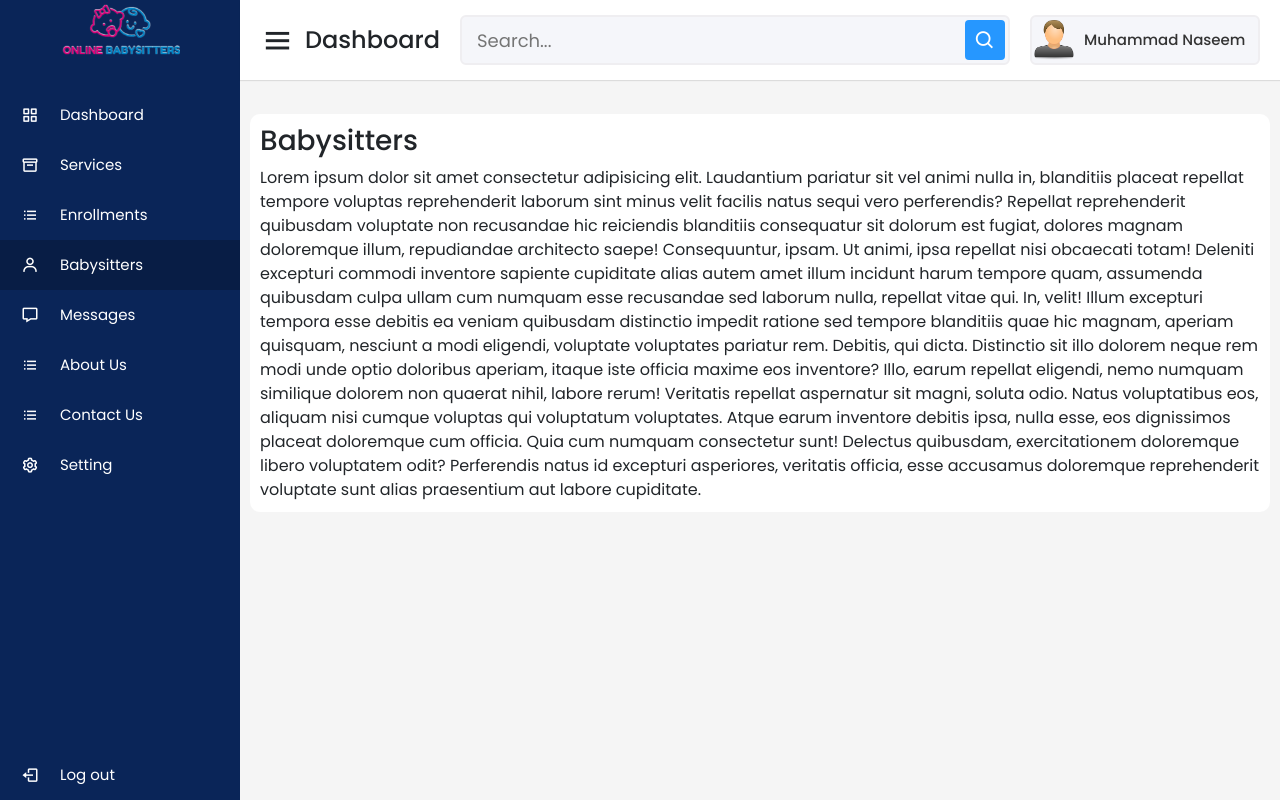
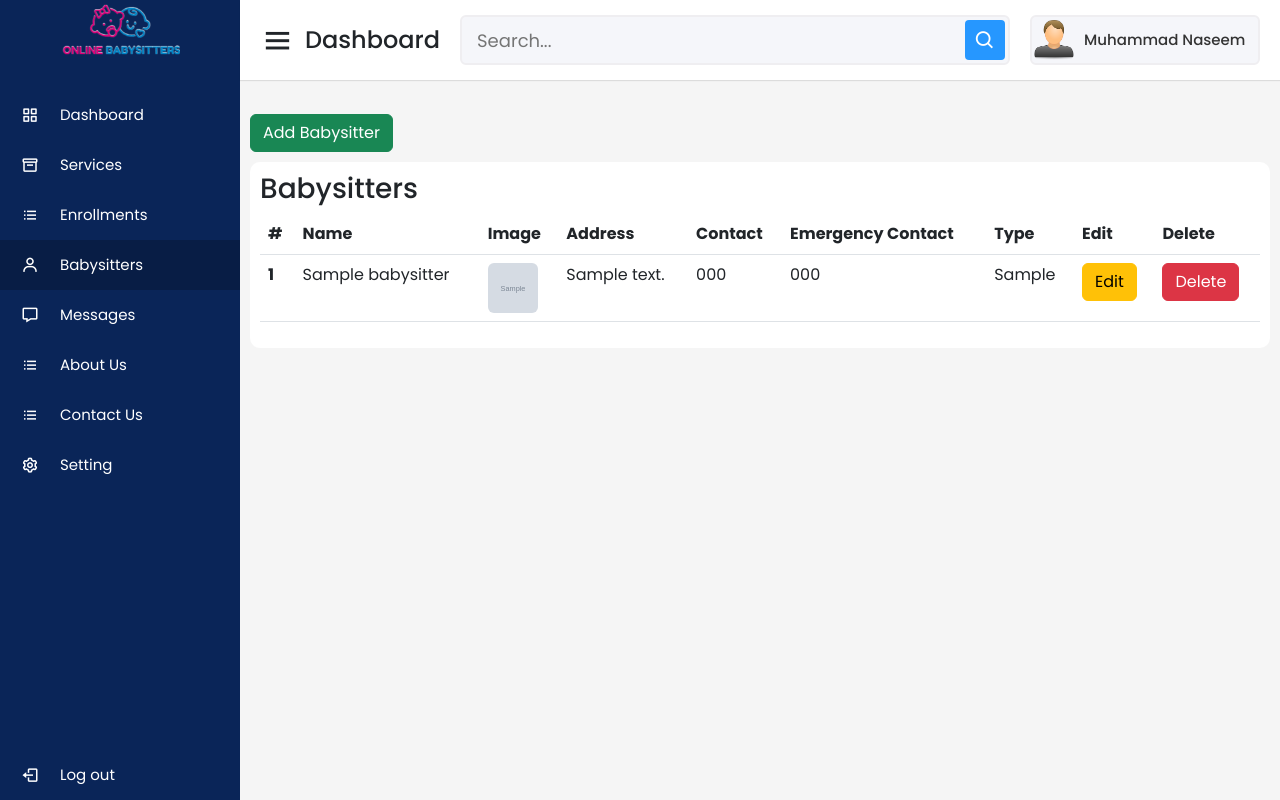
Before and after one commit to MAleemH/Online-Babysitters, a PHP site: page /admin/babysitters.php in a window 1280 px wide. Run offline with PHP 8.4, Linux system fonts and the light colour scheme; tables that the repository leaves empty hold one stand-in row (values such as "Sample post"); grey boxes marked "Sample" are stand-in pictures; some libraries are stand-ins or nearby versions.

Commit message:
Added add, edit and delete function for babysitter

```diff
--- a/admin/babysitters.php
+++ b/admin/babysitters.php
@@ -13,38 +13,76 @@ include '../includes/admin_sidebar.php';
 
     <div class="home-content">
 
+        <div class='overview'>
+            <a href="add_babysitter.php" class='btn btn-success'>Add Babysitter</a>
+        </div>
+
         <div class="other-details">
             <h3>Babysitters</h3>
             <div>
-                Lorem ipsum dolor sit amet consectetur adipisicing elit. Laudantium pariatur sit vel animi nulla in,
-                blanditiis
-                placeat repellat tempore voluptas reprehenderit laborum sint minus velit facilis natus sequi vero
-                perferendis?
-                Repellat reprehenderit quibusdam voluptate non recusandae hic reiciendis blanditiis consequatur sit
-                dolorum est
-                fugiat, dolores magnam doloremque illum, repudiandae architecto saepe! Consequuntur, ipsam. Ut animi,
-                ipsa
-                repellat nisi obcaecati totam!
-                Deleniti excepturi commodi inventore sapiente cupiditate alias autem amet illum incidunt harum tempore
-                quam,
-                assumenda quibusdam culpa ullam cum numquam esse recusandae sed laborum nulla, repellat vitae qui. In,
-                velit!
-                Illum excepturi tempora esse debitis ea veniam quibusdam distinctio impedit ratione sed tempore
-                blanditiis quae
-                hic magnam, aperiam quisquam, nesciunt a modi eligendi, voluptate voluptates pariatur rem. Debitis, qui
-                dicta.
-                Distinctio sit illo dolorem neque rem modi unde optio doloribus aperiam, itaque iste officia maxime eos
-                inventore? Illo, earum repellat eligendi, nemo numquam similique dolorem non quaerat nihil, labore
-                rerum!
-                Veritatis repellat aspernatur sit magni, soluta odio. Natus voluptatibus eos, aliquam nisi cumque
-                voluptas qui
-                voluptatum voluptates. Atque earum inventore debitis ipsa, nulla esse, eos dignissimos placeat
-                doloremque cum
-                officia.
-                Quia cum numquam consectetur sunt! Delectus quibusdam, exercitationem doloremque libero voluptatem odit?
-                Perferendis natus id excepturi asperiores, veritatis officia, esse accusamus doloremque reprehenderit
-                voluptate
-                sunt alias praesentium aut labore cupiditate.
+            <table class="table">
+                    <thead>
+                        <tr>
+                            <th scope="col">#</th>
+                            <th scope="col">Name</th>
+                            <th scope="col">Image</th>
+                            <th scope="col">Address</th>
+                            <th scope="col">Contact</th>
+                            <th scope="col">Emergency Contact</th>
+                            <th scope="col">Type</th>
+                            <th scope="col">Edit</th>
+                            <th scope="col">Delete</th>
+                        </tr>
+                    </thead>
+                    <tbody>
+                        <?php
+
+                        $query = "SELECT * FROM babysitters";
+                        $query_conn = mysqli_query($connection, $query);
+
+                        while ($result = mysqli_fetch_assoc($query_conn)) {
+                            $babysitter_id = $result['babysitter_id'];
+                            $name = $result['name'];
+                            $image = $result['photo'];
+                            $address = $result['address'];
+                            $contact = $result['contact_number'];
+                            $emergency_contact = $result['emergency_contact_number'];
+                            $type = $result['type'];
+
+                            ?>
+                            <tr>
+                                <th scope="row">
+                                    <?php echo $babysitter_id; ?>
+                                </th>
+                                <td>
+                                    <?php echo $name; ?>
+                                </td>
+                                <td><img class="rounded" src="../images/<?php echo $image; ?>" width="50" height="50">
+                                </td>
+                                <td>
+                                    <?php echo $address; ?>
+                                </td>
+                                <td>
+                                    <?php echo $contact; ?>
+                                </td>
+                                <td>
+                                    <?php echo $emergency_contact; ?>
+                                </td>
+                                <td>
+                                    <?php echo $type; ?>
+                                </td>
+                                <td>
+                                    <a href="edit_babysitter.php?edit=<?php echo $babysitter_id; ?>" class="btn btn-warning">Edit</a>
+                                </td>
+                                <td><a onClick="javascript: return confirm('Do you want to delete this babysitter?');" href="../queries/delete_babysitter_btn.php?delete=<?php echo $babysitter_id; ?>" class="btn btn-danger">Delete</a></td>
+                            </tr>
+                            <?php
+
+                        }
+
+                        ?>
+                    </tbody>
+                </table>
             </div>
         </div>
     </div>
--- a/queries/delete_enrollment_btn.php
+++ b/queries/delete_enrollment_btn.php
@@ -10,7 +10,7 @@ if (isset($_GET['delete'])) {
     if ($delete_conn) {
         header("Location: ../admin/enrollments.php");
     } else {
-        die("User is not deleted! " . mysqli_error($connection));
+        die("Enrollment is not deleted! " . mysqli_error($connection));
     }
 
 }
--- a/queries/delete_service_btn.php
+++ b/queries/delete_service_btn.php
@@ -10,7 +10,7 @@ if (isset($_GET['delete'])) {
     if ($delete_conn) {
         header("Location: ../admin/services.php");
     } else {
-        die("User is not deleted! " . mysqli_error($connection));
+        die("Service is not deleted! " . mysqli_error($connection));
     }
 
 }
```
Also changed, not shown: admin/add_babysitter.php (added, +67 -0 lines), admin/edit_babysitter.php (added, +107 -0 lines), queries/add_babysitter_form.php (added, +32 -0 lines), queries/delete_babysitter_btn.php (added, +18 -0 lines), queries/update_babysitter_form.php (added, +40 -0 lines).
